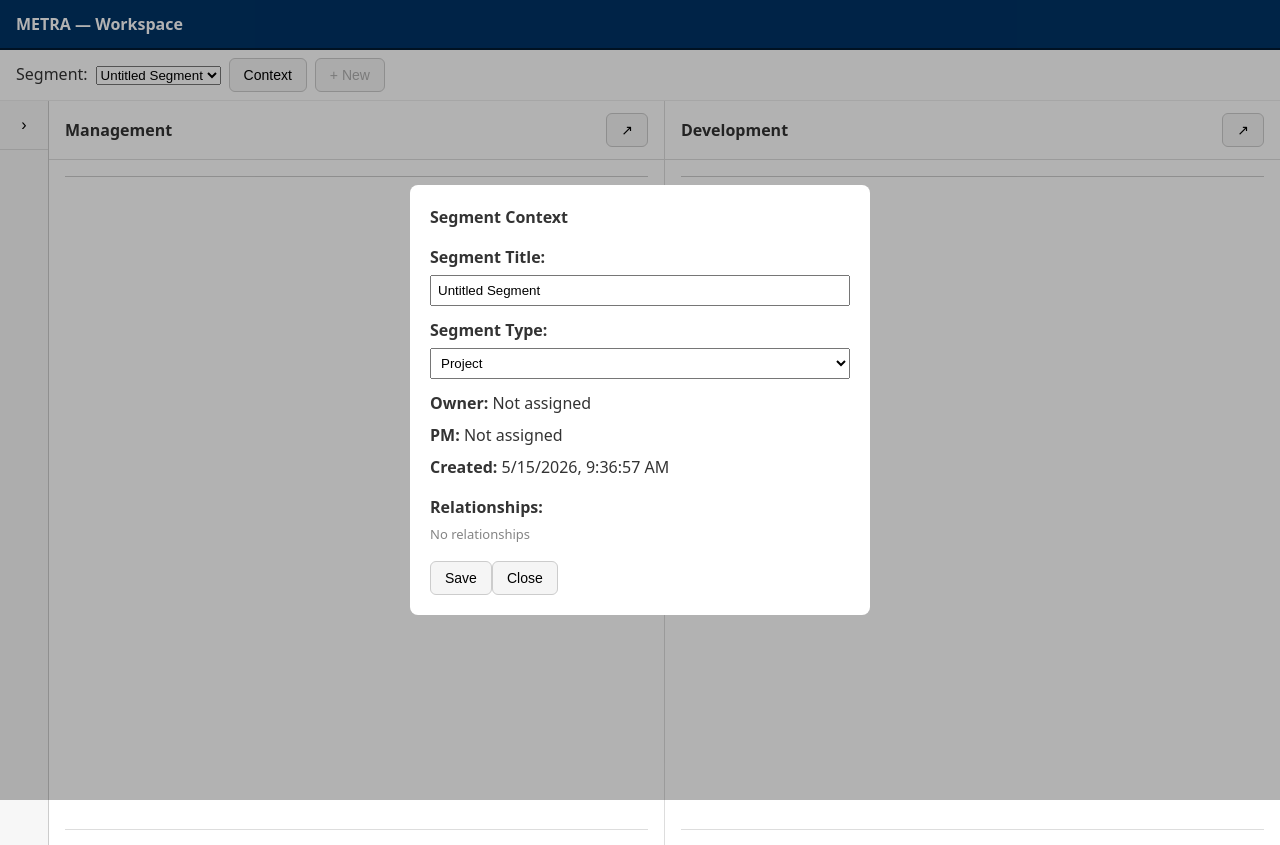
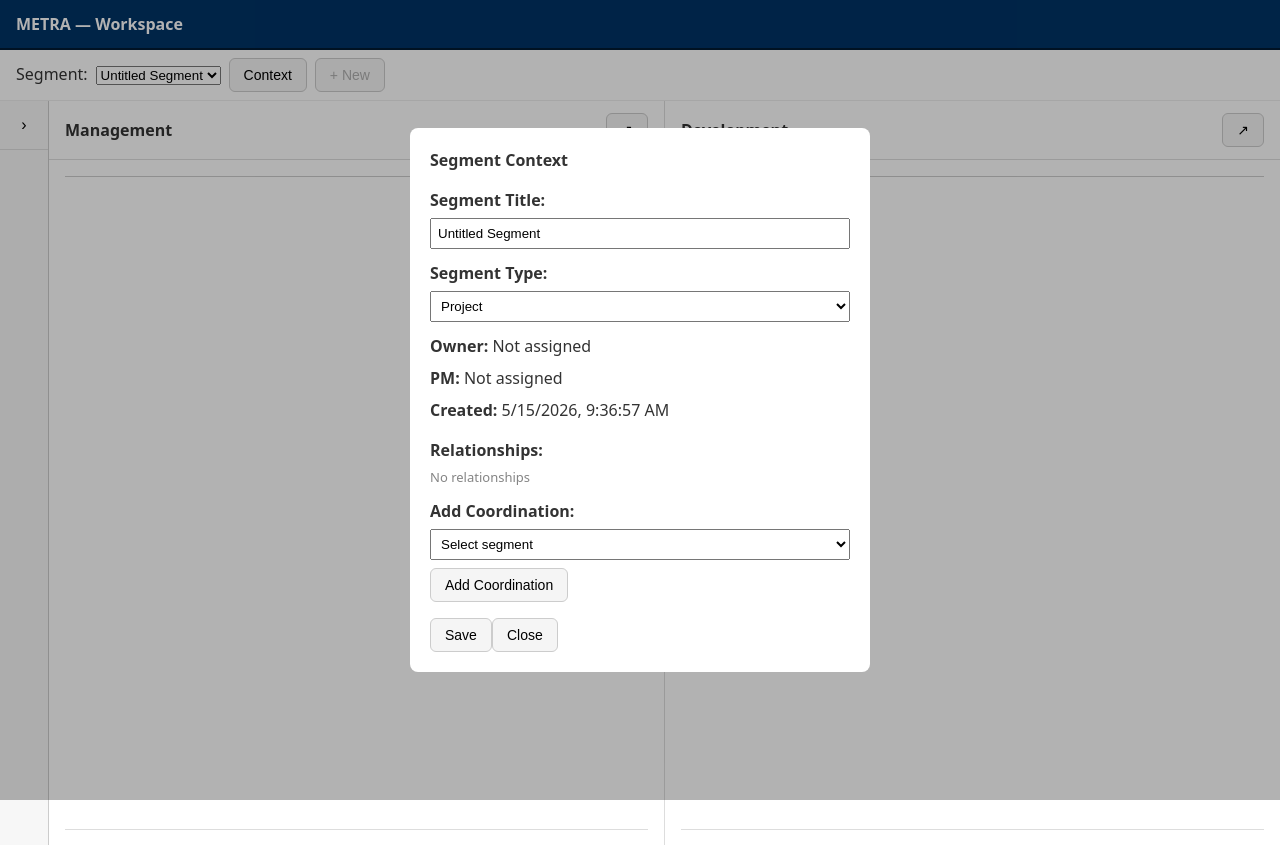
Before and after one commit to johnjkelly1945-ops/project-tracker-vite-pwa-v15, a React (Vite) app: page / in a window 1280 px wide. Both pictures are taken after a click on the button "Context". Built offline with nearby package versions, Linux system fonts and the light colour scheme.

Commit message:
Stage 482 — authored coordination topology activation

```diff
--- a/src/App.jsx
+++ b/src/App.jsx
@@ -124,6 +124,7 @@ export default function App() {
   const [segmentContextOpen, setSegmentContextOpen] = useState(false);
   const [segmentTitleDraft, setSegmentTitleDraft] = useState("");
   const [segmentTypeDraft, setSegmentTypeDraft] = useState("PROJECT");
+  const [coordinationTargetId, setCoordinationTargetId] = useState("");
   const [activeRegisterItem, setActiveRegisterItem] = useState(null);
   const [documentItem, setDocumentItem] = useState(null);
   const [documentOpen, setDocumentOpen] = useState(false);
@@ -664,6 +665,21 @@ export default function App() {
         ? resolveRelationshipsForSegment(activeSegment.segmentId)
         : [];
 
+  function handleAddCoordination() {
+    if (!activeSegment?.segmentId) return;
+    if (!coordinationTargetId) return;
+
+    createRelationship({
+      fromSegmentId: activeSegment.segmentId,
+      toSegmentId: coordinationTargetId,
+      relationshipType: "COORDINATES",
+      createdBy: actor?.displayName || actor?.id || "system",
+    });
+
+    setCoordinationTargetId("");
+  }
+
+
   useEffect(() => {
     setSegmentTitleDraft(activeSegment?.segmentTitle || "");
     setSegmentTypeDraft(activeSegment?.segmentType || "PROJECT");
@@ -903,6 +919,39 @@ export default function App() {
                       )}
                     </div>
                   </div>
+
+                    <div style={{ marginTop: "12px" }}>
+                      <strong>Add Coordination:</strong>
+
+                      <select
+                        style={{
+                          width: "100%",
+                          marginTop: "6px",
+                          padding: "6px",
+                          boxSizing: "border-box",
+                        }}
+                        value={coordinationTargetId}
+                        onChange={(e) => setCoordinationTargetId(e.target.value)}
+                      >
+                        <option value="">Select segment</option>
+
+                        {activeWorkspaceSegments
+                          .filter((s) => s.segmentId !== activeSegment?.segmentId)
+                          .map((s) => (
+                            <option key={s.segmentId} value={s.segmentId}>
+                              {s.segmentTitle} ({s.segmentType})
+                            </option>
+                          ))}
+                      </select>
+
+                      <button
+                        style={{ marginTop: "8px" }}
+                        onClick={handleAddCoordination}
+                      >
+                        Add Coordination
+                      </button>
+                    </div>
+
               </div>
               <div style={{ marginTop: "16px" }}>
                   <button onClick={handleSaveSegmentTitle}>
```
